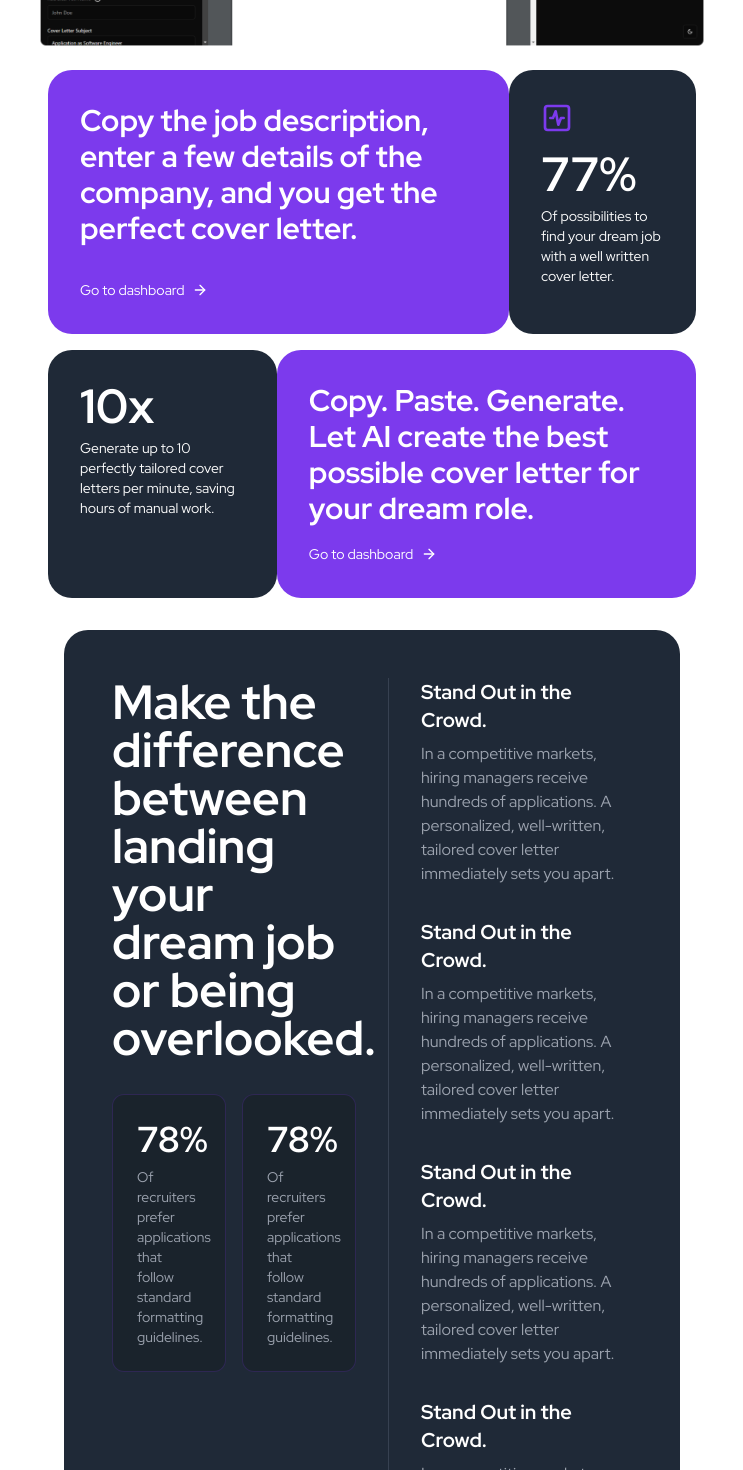
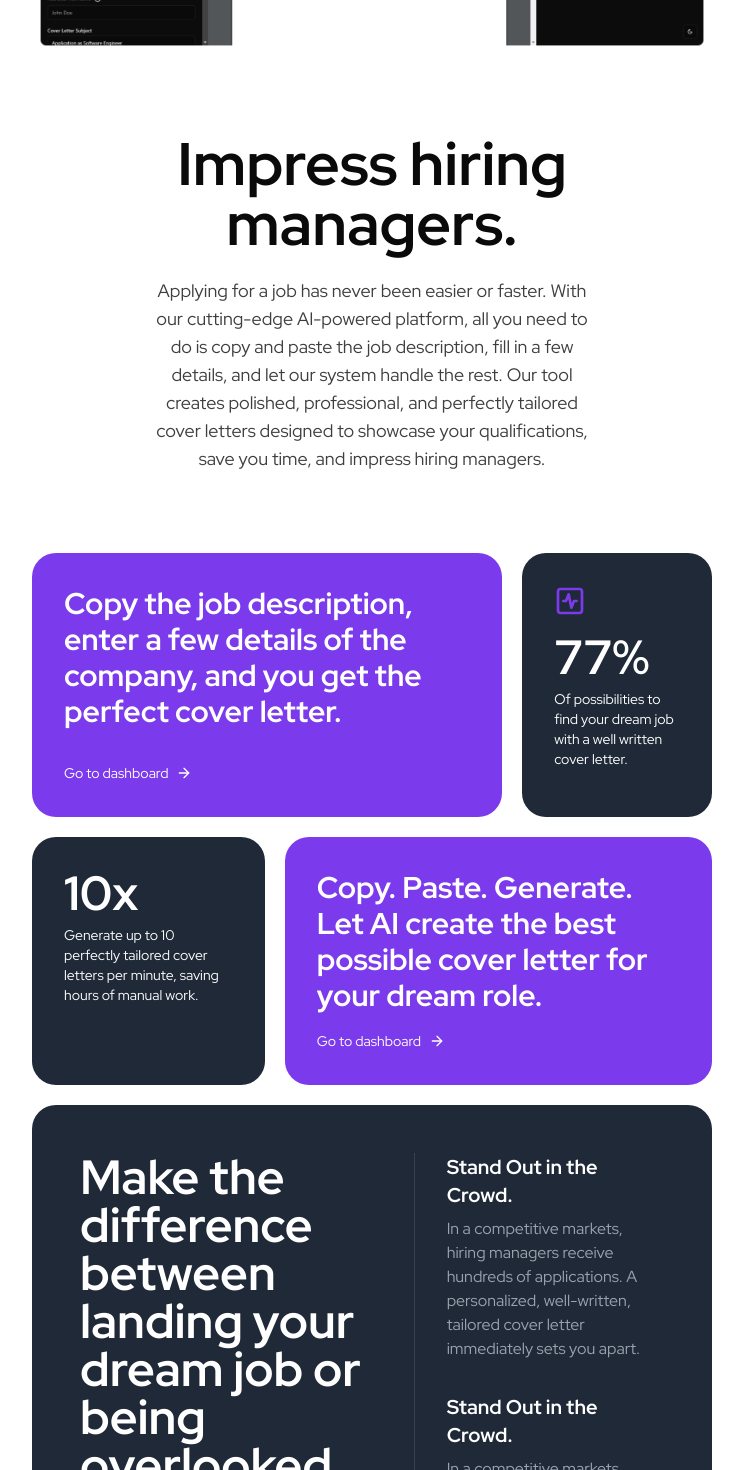
Before and after one commit to IvanSmiths/cover-letter-builder-pro, a Next.js app: page / in a window 1280 px wide. Shown: the part 1220-2690 px from the top of the page, without its empty margins (268-1011 px from the left). Built offline with nearby package versions, Linux system fonts and the light colour scheme.

Commit message:
add flex

```diff
--- a/components/home/cards/BigCard.tsx
+++ b/components/home/cards/BigCard.tsx
@@ -20,17 +20,17 @@ const BigCard = () => {
   ];
 
   return (
-    <div className="w-full p-4">
+    <div className="w-full">
       <div className="rounded-3xl bg-[#1F2937] p-8 md:p-12">
-        <div className="grid items-start gap-8 md:grid-cols-2">
+        <div className="flex">
           {/* Left Column */}
-          <div className="space-y-8">
+          <div className="flex flex-col justify-between">
             <h2 className="text-3xl font-bold leading-tight text-white md:text-4xl lg:text-5xl">
               Make the difference between landing your dream job or being
               overlooked.
             </h2>
 
-            <div className="grid gap-4 sm:grid-cols-2">
+            <div className="flex gap-small">
               {stats.map((stat, index) => (
                 <div
                   key={index}
--- a/components/home/header/HeaderText.tsx
+++ b/components/home/header/HeaderText.tsx
@@ -8,9 +8,11 @@ type HeaderProps = {
 
 const HeaderText = ({ title, paragraph, isHero }: HeaderProps) => {
   return (
-    <div className="align-center flex flex-col items-center gap-regular pt-large md:pt-xxlarge">
+    <div
+      className={`${isHero ? "pt-large md:pt-xxlarge" : "mt-large"} align-center flex flex-col items-center gap-regular`}
+    >
       <h1
-        className={` ${isHero ? "h-full bg-gradient-to-r from-dark to-gray-800 bg-clip-text text-4xl text-transparent dark:from-light dark:to-gray-400 md:text-7xl lg:text-8xl" : "text-3xl"} text-center font-bold`}
+        className={`${isHero ? "h-full bg-gradient-to-r from-dark to-gray-800 bg-clip-text text-4xl text-transparent dark:from-light dark:to-gray-400 md:text-7xl lg:text-8xl" : "text-6xl"} text-center font-bold`}
       >
         {title}
       </h1>
--- a/components/home/main/Main.tsx
+++ b/components/home/main/Main.tsx
@@ -2,12 +2,21 @@ import React from "react";
 import Card from "../cards/Card";
 import { ActivitySquare } from "lucide-react";
 import BigCard from "@/components/home/cards/BigCard";
+import HeaderText from "@/components/home/header/HeaderText";
 
 const Main = () => {
+  const title = "Impress hiring managers.";
+  const paragraph =
+    "Applying for a job has never been easier or faster. With our cutting-edge AI-powered platform, " +
+    "all you need to do is copy and paste the job description, fill in a few details, and let our system handle the rest. " +
+    "Our tool creates polished, professional, and perfectly tailored cover letters designed to showcase your qualifications, " +
+    "save you time, and impress hiring managers.";
+
   return (
-    <main className="p-4">
-      <div className="flex flex-col gap-4">
-        <div className="flex">
+    <main>
+      <HeaderText title={title} paragraph={paragraph} isHero={false} />
+      <div className="mt-large flex flex-col gap-small">
+        <div className="flex gap-small">
           <Card
             title="Copy the job description, enter a few details of the company, and you get the perfect cover letter."
             description=""
@@ -23,7 +32,7 @@ const Main = () => {
             icon={<ActivitySquare className="h-8 w-8 text-[#7C3AED]" />}
           />
         </div>
-        <div className="flex">
+        <div className="flex gap-small">
           <Card
             title="10x"
             description="Generate up to 10 perfectly tailored cover letters per minute, saving hours of manual work."
```
